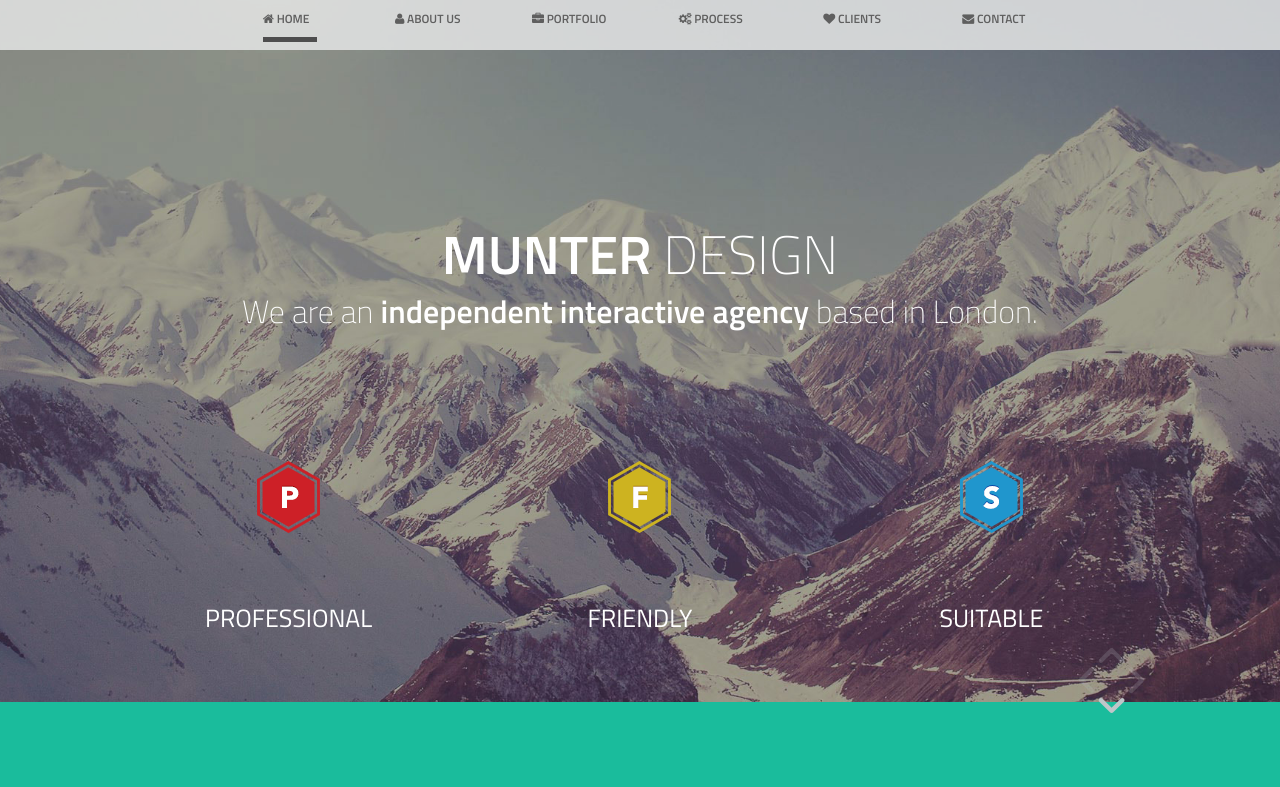
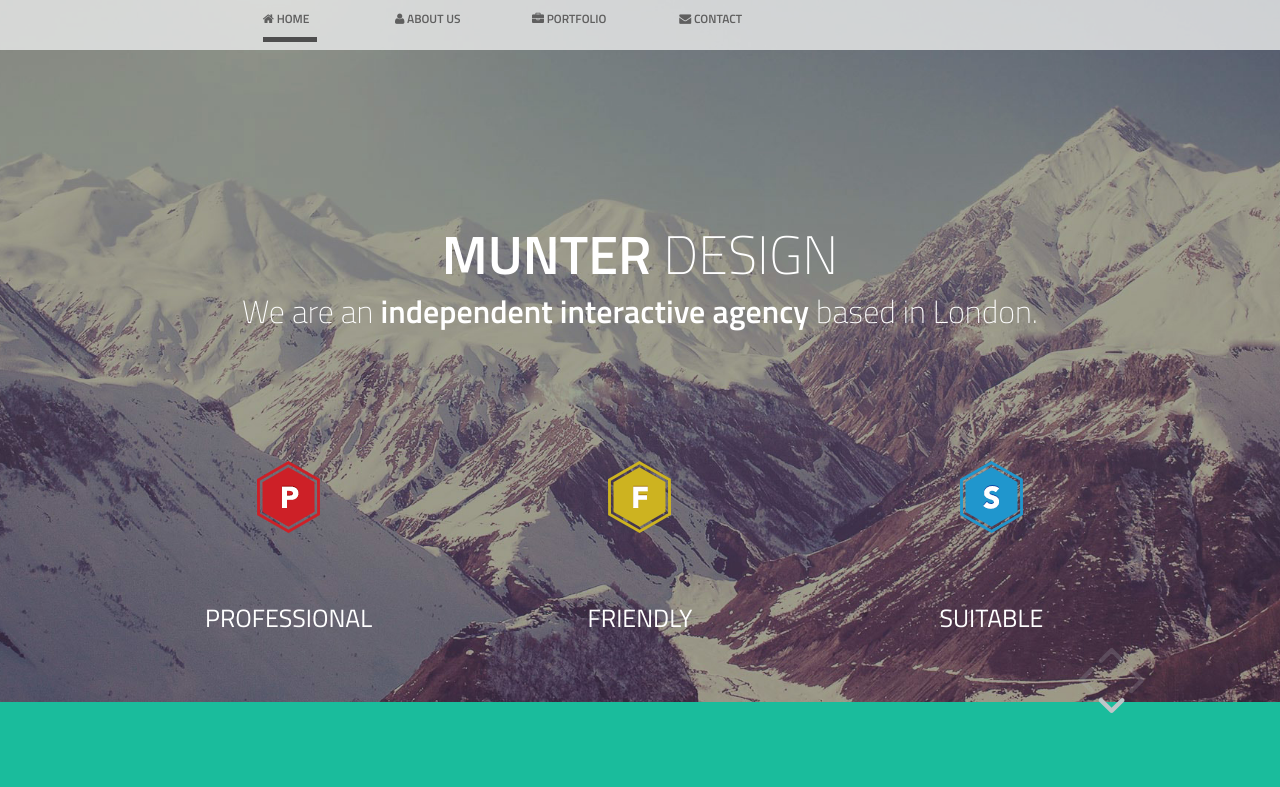
Before and after one commit to nelsonbss/un-deluge, a plain HTML site: page index.html in a window 1280 px wide. Shown: the top 787 px of the page. Drawn offline with Linux system fonts and the light colour scheme.

Commit message:
quite dos secciones del menu

```diff
--- a/index.html
+++ b/index.html
@@ -39,8 +39,8 @@
 					<li data-slide="1" class="col-12 col-sm-2"><a id="menu-link-1" href="#slide-1" title="Next Section"><span class="icon icon-home"></span> <span class="text">HOME</span></a></li>
 					<li data-slide="2" class="col-12 col-sm-2"><a id="menu-link-2" href="#slide-2" title="Next Section"><span class="icon icon-user"></span> <span class="text">ABOUT US</span></a></li>
 					<li data-slide="3" class="col-12 col-sm-2"><a id="menu-link-3" href="#slide-3" title="Next Section"><span class="icon icon-briefcase"></span> <span class="text">PORTFOLIO</span></a></li>
-					<li data-slide="4" class="col-12 col-sm-2"><a id="menu-link-4" href="#slide-4" title="Next Section"><span class="icon icon-gears"></span> <span class="text">PROCESS</span></a></li>
-					<li data-slide="5" class="col-12 col-sm-2"><a id="menu-link-5" href="#slide-5" title="Next Section"><span class="icon icon-heart"></span> <span class="text">CLIENTS</span></a></li>
+					<!-- <li data-slide="4" class="col-12 col-sm-2"><a id="menu-link-4" href="#slide-4" title="Next Section"><span class="icon icon-gears"></span> <span class="text">PROCESS</span></a></li> -->
+					<!-- <li data-slide="5" class="col-12 col-sm-2"><a id="menu-link-5" href="#slide-5" title="Next Section"><span class="icon icon-heart"></span> <span class="text">CLIENTS</span></a></li> -->
 					<li data-slide="6" class="col-12 col-sm-2"><a id="menu-link-6" href="#slide-6" title="Next Section"><span class="icon icon-envelope"></span> <span class="text">CONTACT</span></a></li>
 				</ul>
 				<div class="row">
```
